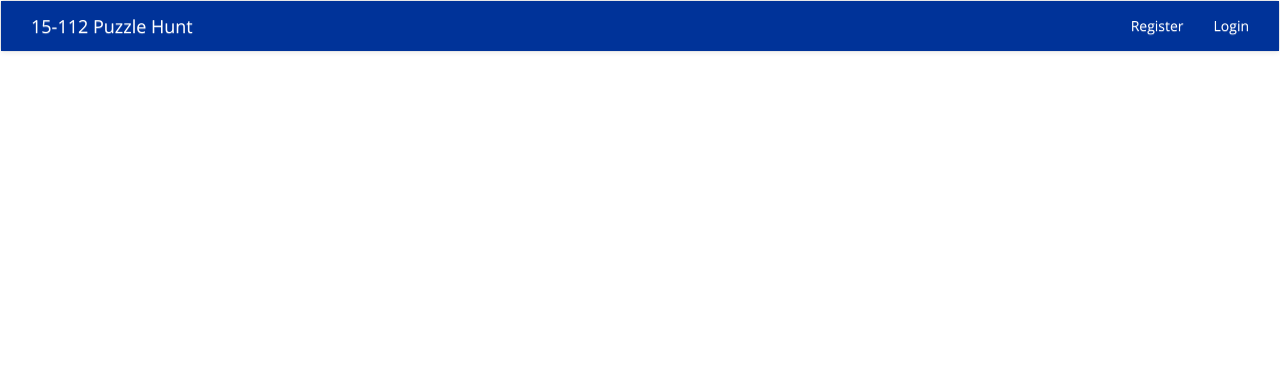
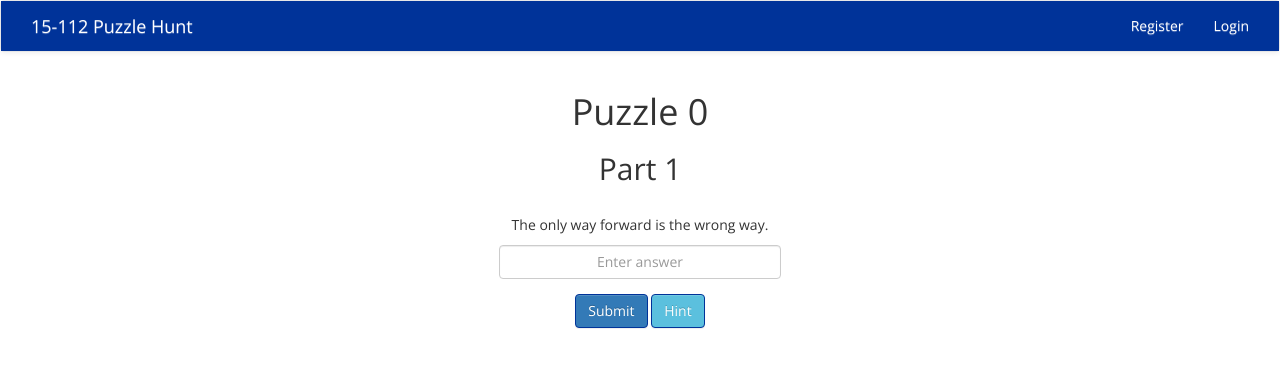
Before and after one commit to rnvarma/15112PuzzleHunt, a Django app: page /puzzles/0 in a window 1280 px wide. Shown: the top 368 px of the page. Run offline with Django 3.2, Linux system fonts and the light colour scheme; data comes from the database, SQL or seed files in the repository; both versions use the stored data as it was after the commit; parts of the project's set-up code (start-up, migrations or seed data) failed here and were passed over; some libraries are stand-ins or nearby versions.

Commit message:
basic puzzle 0 in progress

```diff
--- a/puzzlehunt/puzzlehunt/templates/puzzles/0.html
+++ b/puzzlehunt/puzzlehunt/templates/puzzles/0.html
@@ -1 +1,137 @@
 {% extends 'base.html' %}
+{% load staticfiles %}
+
+
+{% block body %}
+
+<div class="row">
+	<h1 class="text-center">Puzzle 0</h1>
+	<h2 id="part-title" class="text-center">Part 1</h2>
+	</br>
+
+	<!-- QUESTION 1 -->
+
+	<div id="question-1" class="col-md-offset-4 col-md-4 col-sm-offset-2 col-sm-8 col-xs-offset-1 col-xs-10">
+		<p id="question-1-text" class="text-center">The only way forward is the wrong way.</p>
+
+		<div class="row">
+			<div class="text-center">
+				<form id="question-1-form">
+					<div class="row">
+					  <div class="form-group col-md-offset-2 col-md-8 col-sm-offset-4 col-sm-4 col-xs-offset-2 col-xs-8">
+					    <label for="answerInput" class="sr-only">Answer Input</label>
+					    <input type="text" class="form-control text-center" id="answerInput-1" placeholder="Enter answer">
+					  </div>
+					</div>
+				  <div>
+				  	<button id="submit-1" type="button" class="btn btn-primary">Submit</button>
+				  	<button type="button" class="btn btn-info">Hint</button>
+				  </div>
+				</form>
+			</div>
+		</div>
+	</div>
+
+	<div id="continue-1" class="hidden col-md-offset-4 col-md-4 col-sm-offset-2 col-sm-8 col-xs-offset-1 col-xs-10">
+		<p class="text-center">Each question is worth points.  When you get a question wrong, like you just did, you will lose points.</p>
+		<p class="text-center">But don't worry, that one doesn't count.</p>
+		<p class="text-center">Puzzle 0 is a safe place.</p>
+		<div class="row">
+			<div class="text-center">
+				<form>
+				  <div>
+				  	<button id="continue-btn-1" type="button" class="btn btn-warning">Continue</button>
+				  </div>
+				</form>
+			</div>
+		</div>
+	</div>
+
+	<!-- QUESTION 2 -->
+
+	<div id="question-2" class="hidden col-md-offset-4 col-md-4 col-sm-offset-2 col-sm-8 col-xs-offset-1 col-xs-10">
+
+		<p id="question-2-text" class="text-center">Sometimes you can’t do it on your own.</p>
+
+		<div class="row">
+			<div class="text-center">
+				<form id="question-2-form">
+					<div class="row">
+					  <div class="form-group col-md-offset-2 col-md-8 col-sm-offset-4 col-sm-4 col-xs-offset-2 col-xs-8">
+					    <label for="answerInput" class="sr-only">Answer Input</label>
+					    <input type="text" class="form-control text-center" id="answerInput-2" placeholder="Enter answer">
+					  </div>
+					</div>
+				  <div>
+				  	<button id="submit-2" type="button" class="btn btn-primary">Submit</button>
+				  	<button type="button" class="btn btn-info">Hint</button>
+				  </div>
+				</form>
+			</div>
+		</div>
+	</div>
+
+	<div id="continue-2" class="hidden col-md-offset-4 col-md-4 col-sm-offset-2 col-sm-8 col-xs-offset-1 col-xs-10">
+		<p class="text-center">Asking for help is an important skill in life.</p>
+		<p class="text-center">Ask for a hint and you will receive help.</p>
+		<p class="text-center">However, be aware that hints will also cost you points. So use them only when you get stuck!</p>
+		<p class="text-center">Also, hints will automatically be unlocked at preset times.</p>
+		<div class="row">
+			<div class="text-center">
+				<form>
+				  <div>
+				  	<button id="continue-btn-2" type="button" class="btn btn-warning">Continue</button>
+				  </div>
+				</form>
+			</div>
+		</div>
+	</div>
+
+	<!-- QUESTION 3 -->
+
+	<div id="question-3" class="hidden col-md-offset-4 col-md-4 col-sm-offset-2 col-sm-8 col-xs-offset-1 col-xs-10">
+
+		<p id="question-3-text" class="text-center">How many roads must a man walk down?</p>
+
+		<div class="row">
+			<div class="text-center">
+				<form id="question-3-form">
+					<div class="row">
+					  <div class="form-group col-md-offset-2 col-md-8 col-sm-offset-4 col-sm-4 col-xs-offset-2 col-xs-8">
+					    <label for="answerInput" class="sr-only">Answer Input</label>
+					    <input type="text" class="form-control text-center" id="answerInput-3" placeholder="Enter answer">
+					  </div>
+					</div>
+				  <div>
+				  	<button id="submit-3" type="button" class="btn btn-primary">Submit</button>
+				  	<button type="button" class="btn btn-info">Hint</button>
+				  </div>
+				</form>
+			</div>
+		</div>
+	</div>
+
+	<div id="continue-3" class="hidden col-md-offset-4 col-md-4 col-sm-offset-2 col-sm-8 col-xs-offset-1 col-xs-10">
+		<p class="text-center">Google searching is also an important skill in life.</p>
+		<p class="text-center">Ask Jeeves and you will receive help.</p>
+		<p class="text-center">Now you are equipped with the essential skills for puzzlehunting.</p>
+		<p class="text-center">Puzzle 0 bids you farewell. It's been nice.</p>
+		<div class="row">
+			<div class="text-center">
+				<form>
+				  <div>
+				  	<button id="continue-btn-3" type="button" class="btn btn-warning">Next Question</button>
+				  </div>
+				</form>
+			</div>
+		</div>
+	</div>
+
+</div>
+
+{% endblock %}
+
+
+{% block js %}
+<script src="{% static 'js/puzzle0.js' %}"></script>
+{% endblock %}
--- a/puzzlehunt/puzzlehunt/templates/puzzles/1.html
+++ b/puzzlehunt/puzzlehunt/templates/puzzles/1.html
@@ -1 +1,3 @@
 {% extends 'base.html' %}
+
+{% load staticfiles %}
```
Also changed, not shown: puzzlehunt/db.sqlite3.
